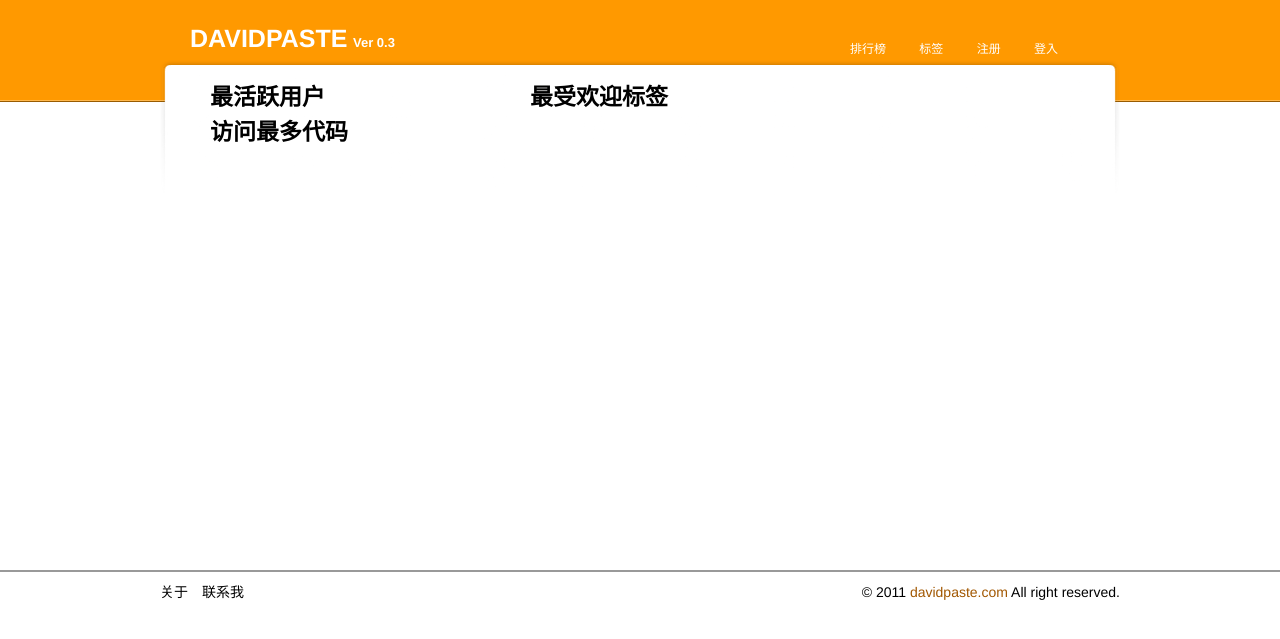
After one commit to darth30joker/davidpaste.com, a Flask app: template templates/rankapp/rank.html in a window 1280 px wide. The commit adds this page. Shown: the top 639 px of the page. Run offline with Flask 2, Linux system fonts and the light colour scheme; the template is opened without the code that fills it, so the values that code supplies are empty; parts of the project's set-up code (start-up, migrations or seed data) failed here and were passed over.

Commit message:
add rankapp and rank page

```diff
--- a/start.py
+++ b/start.py
@@ -10,6 +10,7 @@ from flask import Flask, request, render_template, session, Response, send_file
 from views.pasteapp import pasteapp
 from views.userapp import userapp
 from views.tagapp import tagapp
+from views.rankapp import rankapp
 from views.database import db_session
 from views.forms import PasteForm
 #from utils import getCaptcha
@@ -24,6 +25,7 @@ app.config.from_object(__name__)
 app.register_module(pasteapp, url_prefix="/paste")
 app.register_module(userapp, url_prefix="/user")
 app.register_module(tagapp, url_prefix="/tag")
+app.register_module(rankapp, url_prefix="/rank")
 app.secret_key = 'sdaghasdhsdh2346234uyqahg'
 app.jinja_env.filters['dateformat'] = dateformat
 app.jinja_env.filters['avatar'] = avatar
--- a/static/css/styles.css
+++ b/static/css/styles.css
@@ -228,3 +228,8 @@ div#top ul li a:visited {
     margin-bottom:20px;
     padding-bottom:20px;
 }
+
+/** rank page **/
+div.rank {
+    float:left;
+}
--- a/templates/base.html
+++ b/templates/base.html
@@ -17,7 +17,8 @@
     <body>
         <div id="top" class="container_12">
 			<h1 class="grid_2 alpha" id="website_logo"><a href="/">DAVIDPASTE</a></h1><span>Ver 0.3</span>
-			<ul class="grid_3 omega" id="website_menu">
+			<ul class="grid_4 omega" id="website_menu">
+                <li><a href="{{ url_for('rankapp.rank') }}">排行榜</a></li>
                 <li><a href="{{ url_for('tagapp.list') }}">标签</a></li>
                 {% if session['user'] %}
                 <li>{{ session['user']['nickname'] }}</li>
--- /dev/null
+++ b/templates/rankapp/rank.html
@@ -0,0 +1,22 @@
+{% extends 'base.html' %}
+{% block title %}排行榜{% endblock %}
+{% block content %}
+<div class="rank grid_4">
+    <h2>最活跃用户</h2>
+    <ul>{% for user in top_users %}
+        <li>{{ user.nickname }} @ join at {{ user.created_time | dateformat }}</li>
+        {% endfor %}</ul>
+</div>
+<div class="rank grid_4">
+    <h2>最受欢迎标签</h2>
+    <ul>{% for tag in top_tags %}
+        <li><a href="{{ url_for('tagapp.view', tag_name=tag.name) }}">{{ tag.name }}</a></li>
+        {% endfor %}</ul>
+</div>
+<div class="rank grid_4">
+    <h2>访问最多代码</h2>
+    <ul>{% for paste in top_pastes %}
+        <li><a href="{{ url_for('pasteapp.view', paste_id=paste.id) }}">{{ paste.title }} @ {{ paste.created_time | dateformat }}</a></li>
+        {% endfor %}</ul>
+</div>
+{% endblock %}
--- a/views/models.py
+++ b/views/models.py
@@ -20,6 +20,7 @@ class User(Base):
     email = Column(String(45), unique=True) # 登陆使用的
     nickname = Column(String(45)) # 显示时用的
     password = Column(String(45))
+    paste_num = Column(Integer, default=0)
     created_time = Column(DateTime, default=datetime.now())
     modified_time = Column(DateTime, default=datetime.now())
 
--- a/views/pasteapp.py
+++ b/views/pasteapp.py
@@ -39,6 +39,10 @@ def create():
             user_id = 1
         model = Paste(form.syntax.data, form.title.data, form.content.data)
         model.user_id = user_id
+        if user_id != 1:
+            user = db_session.query(User).get(user_id)
+            user.paste_num = user.paste_num + 1
+            db_session.add(user)
         if form.title.data:
             model.title = form.title.data
         else:
--- /dev/null
+++ b/views/rankapp.py
@@ -0,0 +1,18 @@
+#-*-coding:utf-8-*-
+
+from flask import Module, request, session, url_for, redirect, render_template, abort
+from database import db_session
+from forms import *
+from models import *
+import simplejson as json
+
+rankapp = Module(__name__)
+d = {}
+
+@rankapp.route('', methods=['GET'])
+def rank():
+    #users = db_session.query(User, Paste).filter_by()
+    d['top_tags'] = db_session.query(Tag).order_by('times DESC').all()[:20]
+    d['top_pastes'] = db_session.query(Paste).order_by('views DESC').all()[:20]
+    d['top_users'] = db_session.query(User).order_by('paste_num DESC').all()[:20]
+    return render_template('rankapp/rank.html', **d)
--- a/views/tagapp.py
+++ b/views/tagapp.py
@@ -11,7 +11,10 @@ d = {}
 
 @tagapp.route('/list', methods=['GET'])
 def list():
-    pass
+    if request.method == 'GET':
+        tags = db_session.query(Tag).order_by('name ASC').all()[:20]
+        d['tags'] = tags
+        return render_template('tagapp/list.html', **d)
 
 @tagapp.route('/<tag_name>', methods=['GET', 'POST'])
 def view(tag_name):
```
Also changed, not shown: templates/tagapp/list.html (added, +9 -0 lines), db.sqlite.
